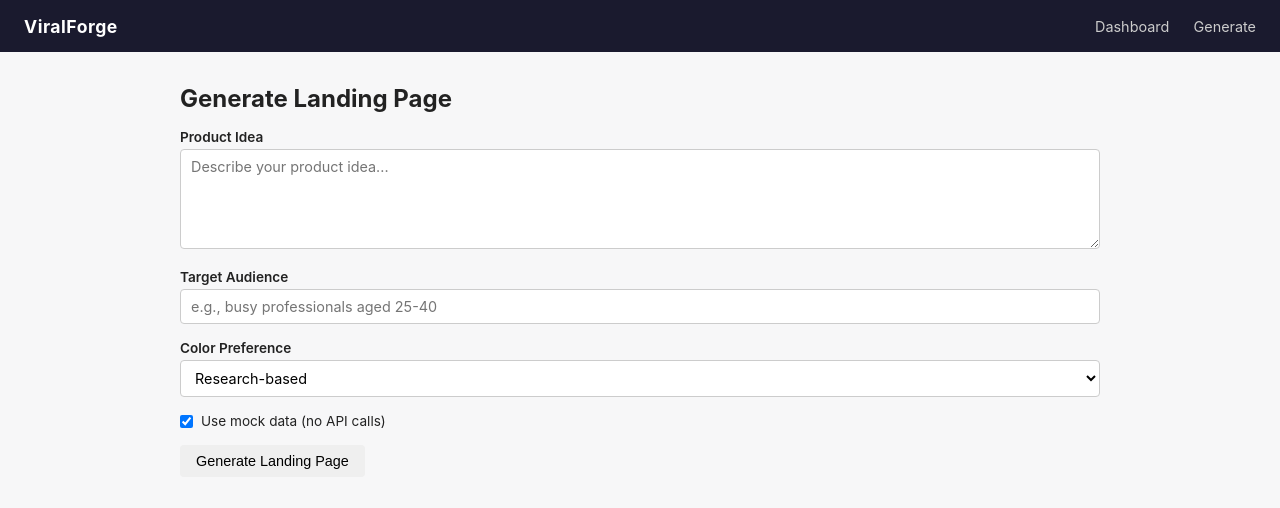
After one commit to shiniguchi/short-video-generator, a FastAPI app: template app/ui/templates/generate.html in a window 1280 px wide. The commit adds this page. Shown: the top 508 px of the page. Run offline with FastAPI, Linux system fonts and the light colour scheme; the template is opened without the code that fills it, so the values that code supplies are empty; parts of the project's set-up code (start-up, migrations or seed data) failed here and were passed over.

Commit message:
feat(17-02): add LP generate form, SSE progress, background task runner
- generate.html: form with product_idea, target_audience, color_preference, mock fields
- progress.html: status display, progress bar, SSE client via connectSSE()
- router.py: GET/POST /ui/generate, SSE /events, progress page, _run_generation task
- ui.js: connectSSE() streams events, redirects to /ui/preview/{run_id} on done
- ui.css: form-group, progress-track, error-msg styles added
- llm_provider/__init__.py: lazy Gemini import (avoids google-genai crash when not installed)
- router.py: lazy LP service import in _run_generation (same reason)
- generate.html: default color_preference=research (extract requires image_path)

```diff
--- a/app/services/llm_provider/__init__.py
+++ b/app/services/llm_provider/__init__.py
@@ -4,7 +4,7 @@ import logging
 from app.config import get_settings
 from app.services.llm_provider.base import LLMProvider
 from app.services.llm_provider.mock import MockLLMProvider
-from app.services.llm_provider.gemini import GeminiLLMProvider
+# GeminiLLMProvider imported lazily in get_llm_provider() — google-genai may not be installed
 
 logger = logging.getLogger(__name__)
 
@@ -41,6 +41,8 @@ def get_llm_provider() -> LLMProvider:
                 logger.info("USE_MOCK_DATA=True, using MockLLMProvider")
             return MockLLMProvider()
 
+        # Lazy import — only load google-genai when actually needed
+        from app.services.llm_provider.gemini import GeminiLLMProvider  # noqa: PLC0415
         return GeminiLLMProvider(api_key=google_api_key)
     else:
         # Default to mock for local development
@@ -50,6 +52,5 @@ def get_llm_provider() -> LLMProvider:
 __all__ = [
     "LLMProvider",
     "MockLLMProvider",
-    "GeminiLLMProvider",
     "get_llm_provider"
 ]
--- a/app/ui/static/ui.css
+++ b/app/ui/static/ui.css
@@ -84,3 +84,61 @@ input:focus, textarea:focus, select:focus {
   outline: none;
   border-color: #1a1a2e;
 }
+
+/* Form layout */
+.form-group {
+  margin-bottom: 16px;
+}
+.form-group label {
+  display: block;
+  font-size: 0.85rem;
+  font-weight: 600;
+  margin-bottom: 4px;
+}
+.form-group textarea {
+  min-height: 100px;
+  resize: vertical;
+}
+.form-check {
+  display: flex;
+  align-items: center;
+  gap: 8px;
+}
+.form-check input[type="checkbox"] {
+  width: auto;
+}
+.form-check label {
+  margin: 0;
+  font-weight: normal;
+}
+
+/* Progress bar */
+.progress-track {
+  width: 100%;
+  height: 8px;
+  background: #e0e0e0;
+  border-radius: 4px;
+  margin: 16px 0;
+  overflow: hidden;
+}
+.progress-bar {
+  height: 100%;
+  background: #1a1a2e;
+  border-radius: 4px;
+  transition: width 0.5s ease;
+}
+
+/* Status and error */
+#status {
+  font-size: 1rem;
+  color: #444;
+  margin-bottom: 8px;
+}
+.error-msg {
+  color: #c0392b;
+  background: #fdecea;
+  border: 1px solid #e74c3c;
+  border-radius: 4px;
+  padding: 10px 14px;
+  margin-top: 12px;
+}
--- a/app/ui/static/ui.js
+++ b/app/ui/static/ui.js
@@ -1 +1,31 @@
-// Web UI client-side logic — expanded in Plan 02 (SSE) and Plan 03 (deploy)
+// Web UI client-side logic
+
+/* SSE client for generation progress page */
+function connectSSE(jobId) {
+    const evtSource = new EventSource("/ui/generate/" + jobId + "/events");
+    const statusEl = document.getElementById("status");
+    const progressBar = document.getElementById("progress-bar");
+    const errorEl = document.getElementById("error");
+
+    evtSource.onmessage = function(event) {
+        const data = JSON.parse(event.data);
+        if (statusEl) statusEl.textContent = data.message || data.status;
+        if (progressBar) progressBar.style.width = (data.progress || 0) + "%";
+
+        if (data.status === "done") {
+            evtSource.close();
+            window.location.href = "/ui/preview/" + data.run_id;
+        } else if (data.status === "error") {
+            evtSource.close();
+            if (errorEl) {
+                errorEl.textContent = "Error: " + (data.error || "Unknown error");
+                errorEl.style.display = "block";
+            }
+        }
+    };
+
+    evtSource.onerror = function() {
+        evtSource.close();
+        if (statusEl) statusEl.textContent = "Connection lost. Check server logs.";
+    };
+}
--- /dev/null
+++ b/app/ui/templates/generate.html
@@ -0,0 +1,44 @@
+{% extends "base.html" %}
+
+{% block content %}
+<h1>Generate Landing Page</h1>
+
+<form method="POST" action="/ui/generate">
+  <div class="form-group">
+    <label for="product_idea">Product Idea</label>
+    <textarea
+      id="product_idea"
+      name="product_idea"
+      required
+      placeholder="Describe your product idea..."
+    ></textarea>
+  </div>
+
+  <div class="form-group">
+    <label for="target_audience">Target Audience</label>
+    <input
+      type="text"
+      id="target_audience"
+      name="target_audience"
+      required
+      placeholder="e.g., busy professionals aged 25-40"
+    >
+  </div>
+
+  <div class="form-group">
+    <label for="color_preference">Color Preference</label>
+    <select id="color_preference" name="color_preference">
+      <option value="extract">Auto (extract from research)</option>
+      <option value="research" selected>Research-based</option>
+      <option value="preset">Preset</option>
+    </select>
+  </div>
+
+  <div class="form-group form-check">
+    <input type="checkbox" id="mock" name="mock" checked>
+    <label for="mock">Use mock data (no API calls)</label>
+  </div>
+
+  <button type="submit" class="btn">Generate Landing Page</button>
+</form>
+{% endblock %}
```
Also changed, not shown: app/ui/router.py (+120 -2 lines), app/ui/templates/progress.html (added, +17 -0 lines).
